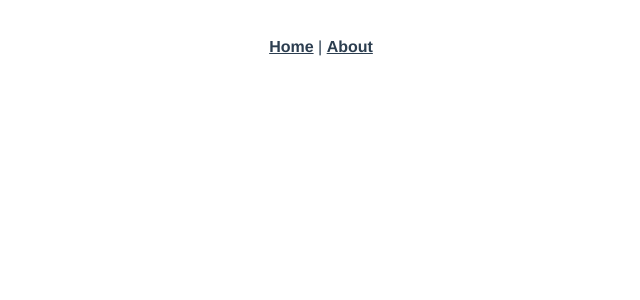
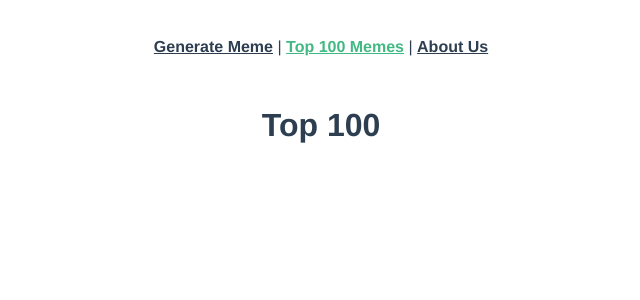
Before and after one commit to coding-bootcamps-eu/final-project-2023-06, a Vue app: page /top100 in a window 1280 px wide. Before the commit this address had no page. Shown: the top 300 px of the page, without its empty margins (319-959 px from the left). Built offline with nearby package versions, Linux system fonts and the light colour scheme.

Commit message:
feat: adds routing to project

```diff
--- a/src/App.vue
+++ b/src/App.vue
@@ -1,7 +1,8 @@
 <template>
   <nav>
-    <router-link to="/">Home</router-link> |
-    <router-link to="/about">About</router-link>
+    <router-link to="/">Generate Meme</router-link> |
+    <router-link to="/top100">Top 100 Memes</router-link> |
+    <router-link to="/about">About Us</router-link>
   </nav>
   <router-view />
 </template>
--- a/src/router/index.js
+++ b/src/router/index.js
@@ -13,8 +13,12 @@ const routes = [
     // route level code-splitting
     // this generates a separate chunk (about.[hash].js) for this route
     // which is lazy-loaded when the route is visited.
-    component: () =>
-      import(/* webpackChunkName: "about" */ "../views/AboutView.vue"),
+    component: () => import("../views/AboutView.vue"),
+  },
+  {
+    path: "/top100",
+    name: "top100",
+    component: () => import("../views/Top100View.vue"),
   },
 ];
 
--- a/src/views/AboutView.vue
+++ b/src/views/AboutView.vue
@@ -1,5 +1,6 @@
 <template>
   <div class="about">
-    <h1>This is an about page</h1>
+    <h1>About us</h1>
+    <p>Credits:</p>
   </div>
 </template>
--- a/src/views/HomeView.vue
+++ b/src/views/HomeView.vue
@@ -1,18 +1,19 @@
 <template>
   <div class="home">
-    <img alt="Vue logo" src="../assets/logo.png" />
-    <HelloWorld msg="Welcome to Your Vue.js App" />
+    <img alt="Our logo here" src="" />
+    <h1>Welcome to Meme Wizard</h1>
+    <p>Create hilarious memes with our easy-to-use tool.</p>
   </div>
 </template>
 
 <script>
 // @ is an alias to /src
-import HelloWorld from "@/components/HelloWorld.vue";
+// import HelloWorld from "@/components/HelloWorld.vue";
 
 export default {
   name: "HomeView",
   components: {
-    HelloWorld,
+    // HelloWorld,
   },
 };
 </script>
--- /dev/null
+++ b/src/views/Top100View.vue
@@ -0,0 +1,5 @@
+<template>
+  <h1>Top 100</h1>
+</template>
+
+<script></script>
```
Also changed, not shown: 1 other file (tests, documents, lock files or other folders).
